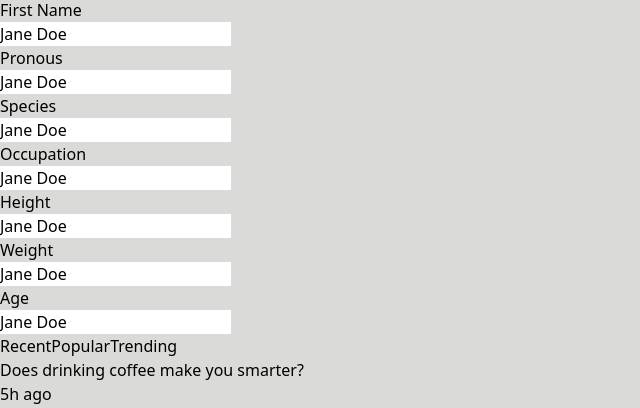
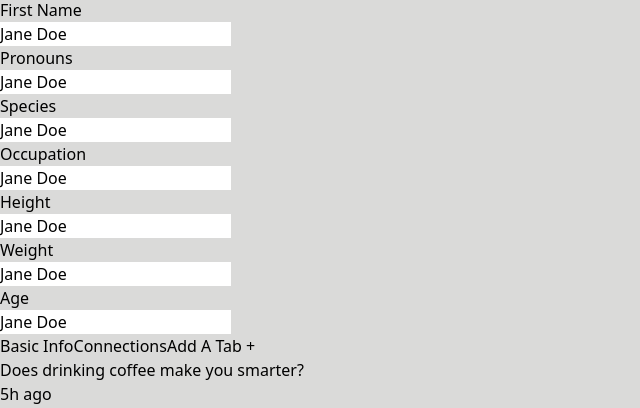
Before and after one commit to bmurf17/story-time, a React (Vite) app: page /createCharacter in a window 1280 px wide. Shown: the part 1231-1639 px from the top of the page, without its empty margins (0-640 px from the left). Built offline with nearby package versions, Linux system fonts and the light colour scheme.

Commit message:
Rename Tabs

```diff
--- a/src/modules/characters/CreateCharacter.tsx
+++ b/src/modules/characters/CreateCharacter.tsx
@@ -8,7 +8,7 @@ function classNames(...classes: string[]) {
 
 export default function CreateCharacter() {
   const [categories] = useState({
-    Recent: [
+    'Basic Info': [
       {
         id: 1,
         title: 'Does drinking coffee make you smarter?',
@@ -24,7 +24,7 @@ export default function CreateCharacter() {
         shareCount: 2,
       },
     ],
-    Popular: [
+    Connections: [
       {
         id: 1,
         title: 'Is tech making coffee better or worse?',
@@ -40,7 +40,7 @@ export default function CreateCharacter() {
         shareCount: 12,
       },
     ],
-    Trending: [
+    'Add A Tab +': [
       {
         id: 1,
         title: 'Ask Me Anything: 10 answers to your questions about coffee',
@@ -59,7 +59,7 @@ export default function CreateCharacter() {
   });
   const fields: Map<string, string> = new Map<string, string>([
     ['First Name', 'text'],
-    ['Pronous', 'text'],
+    ['Pronouns', 'text'],
     ['Species', 'text'],
     ['Occupation', 'text'],
     ['Height', 'text'],
```
